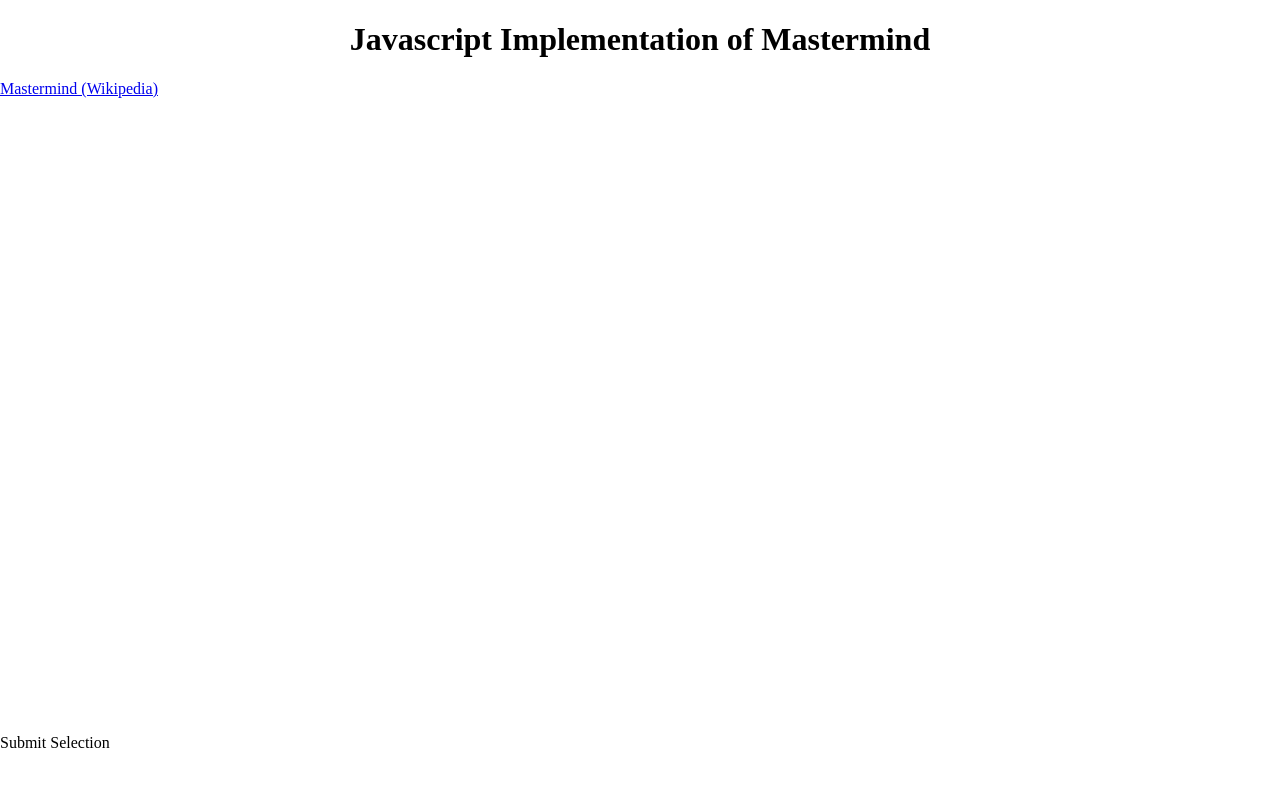
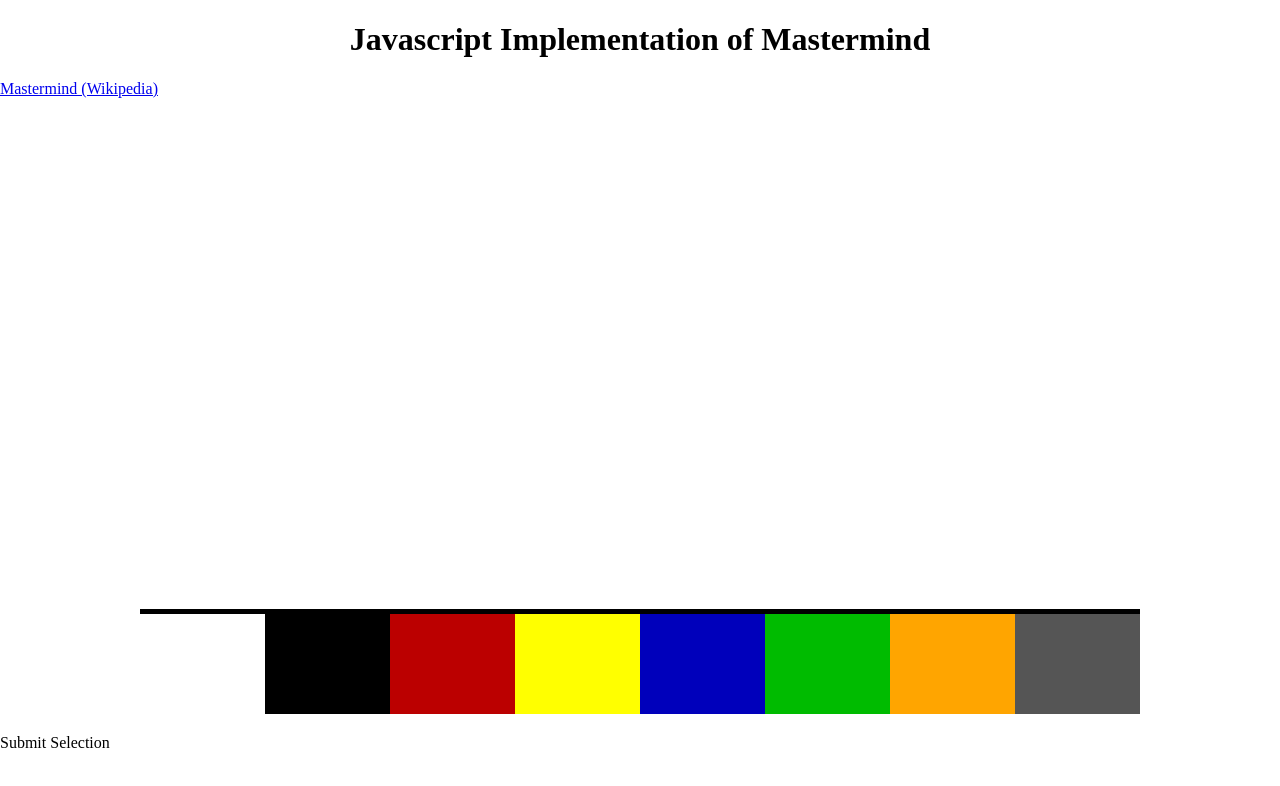
Before and after one commit to layaxx/mastermind.js, a plain HTML site: page index.html in a window 1280 px wide. Drawn offline with Linux system fonts and the light colour scheme.

Commit message:
ColourPool added and displayed

```diff
--- a/index.html
+++ b/index.html
@@ -33,6 +33,7 @@
     </div>
 
     <p>Submit Selection</p>
+    <script src="mastermind.js"></script>
 </body>
 
 </html>
--- a/mastermind.js
+++ b/mastermind.js
@@ -7,26 +7,65 @@ class Colour {
 
 }
 
-class Combination{
+class Combination {
 
-    constructor(){
-        this.colours = new Colour[combinationLength];
-        var randomColour;
-        for(var i = 0; i < combinationLength; i++){
-            randomColour =
-            this.colours[i] = randomColour;
+    constructor(colours) {
+        if (colours != null) {
+            console.log(typeof colours);
+            this.colours = colours;
+        } else {
+            this.colours = [];
+            var randomColour;
+            for (var i = 0; i < combinationLength; i++) {
+                do {
+                    randomColour = colourPool[Math.floor(Math.random() * coloursAmount)];
+                }
+                while (this.colours.indexOf(randomColour) != -1)
+                this.colours[i] = randomColour;
+            }
         }
     }
+}
 
-    constructor(colours){
-        this.colours = colours;
-    }
-}
+
 
 
 var combinationLength = 5       // coloursAmount must be greater than (or euqal to) combinationsLength !!
 var coloursAmount = 8;
 
-var colors = new Colour[8];
-var guesses = new Colour[1][combinationLength];
-var combination = new Combination();
+var canvas = document.getElementById("canvas");
+var ctx = canvas.getContext("2d");
+
+
+var colourPool = [];
+colourPool[0] = new Colour('white', 'FFFFFF');
+colourPool[1] = new Colour('black', '000000');
+colourPool[2] = new Colour('red', 'BB0000');
+colourPool[3] = new Colour('yellow', 'FFFF00');
+colourPool[4] = new Colour('blue', '0000BB');
+colourPool[5] = new Colour('green', '00BB00');
+colourPool[6] = new Colour('orange', 'ffa500');
+colourPool[7] = new Colour('shit', '555555');
+var guesses = [];
+var combination = new Combination(undefined);
+
+
+for (x of combination.colours) {
+    console.log(x.name);
+}
+
+
+
+function displayColourPool() {
+    var spacePerColour = canvas.width / coloursAmount;
+
+
+    for (i = 0; i < coloursAmount; i++) {
+        ctx.fillStyle = "#" + colourPool[i].value;
+        ctx.fillRect(i * spacePerColour, canvas.height - 100,spacePerColour, 100);
+    }
+    ctx.fillStyle = "#000000";
+    ctx.fillRect(0, canvas.height - 105, canvas.width, 5);
+}
+
+displayColourPool();
```
